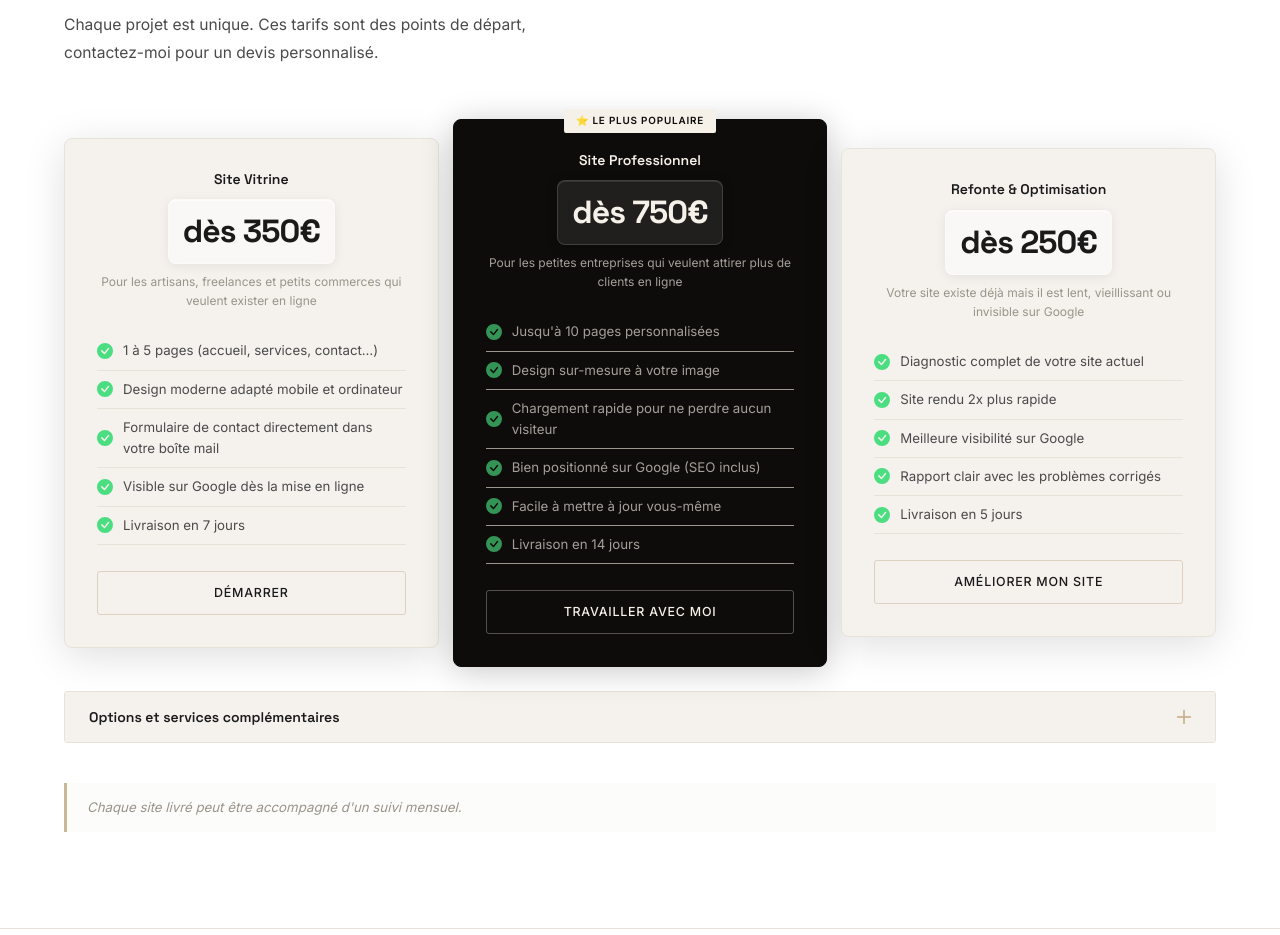
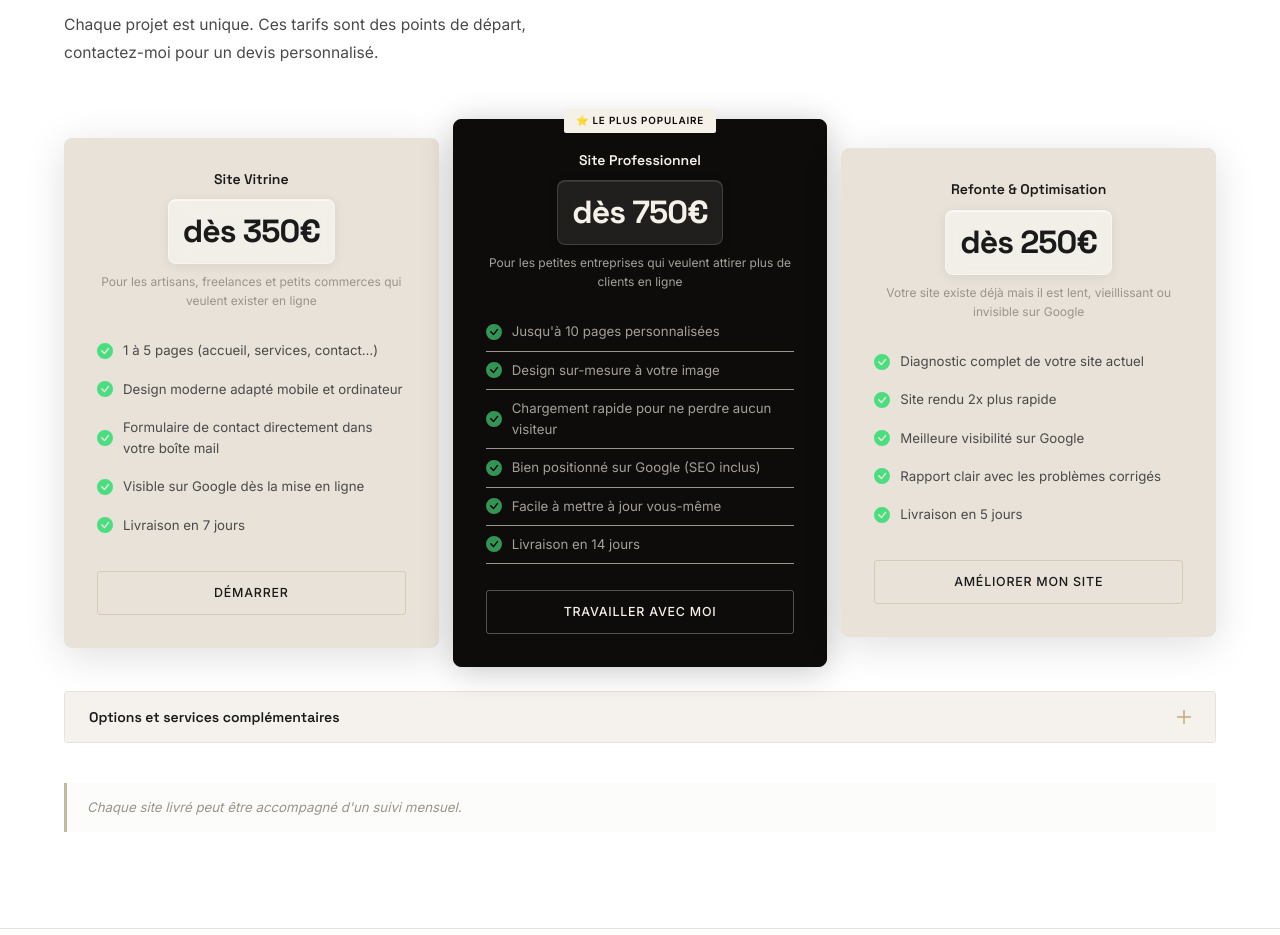
Before and after one commit to seanrw93/srw-dev, a React (Vite) app: page / in a window 1280 px wide. Shown: the part 3000-3935 px from the top of the page. Built offline with nearby package versions, Linux system fonts and the light colour scheme.

Commit message:
feat: add bounce effect to pricing cards

```diff
--- a/src/styles/sections/pricing.css
+++ b/src/styles/sections/pricing.css
@@ -10,12 +10,30 @@
   align-items: center;
 }
 .pricing-card {
-  background: var(--card-bg);
+  background: var(--card-border);
   border: 1px solid var(--card-border);
   border-radius: 8px;
   padding: 32px;
   position: relative;
   box-shadow: 0 8px 40px rgba(0, 0, 0, 0.13);
+}
+@keyframes card-bounce {
+  0%   { transform: translateY(0); }
+  18%  { transform: translateY(-18px); }
+  38%  { transform: translateY(0); }
+  52%  { transform: translateY(-9px); }
+  65%  { transform: translateY(0); }
+  76%  { transform: translateY(-4px); }
+  84%  { transform: translateY(0); }
+  91%  { transform: translateY(-2px); }
+  96%  { transform: translateY(0); }
+  100% { transform: translateY(0); }
+}
+@media (hover: hover) {
+  .pricing-card:hover {
+    animation: card-bounce 1.6s cubic-bezier(0.25, 0.46, 0.45, 0.94) forwards;
+    box-shadow: 0 16px 48px rgba(0, 0, 0, 0.16);
+  }
 }
 .pricing-card--popular {
   background: var(--dark-bg);
```
